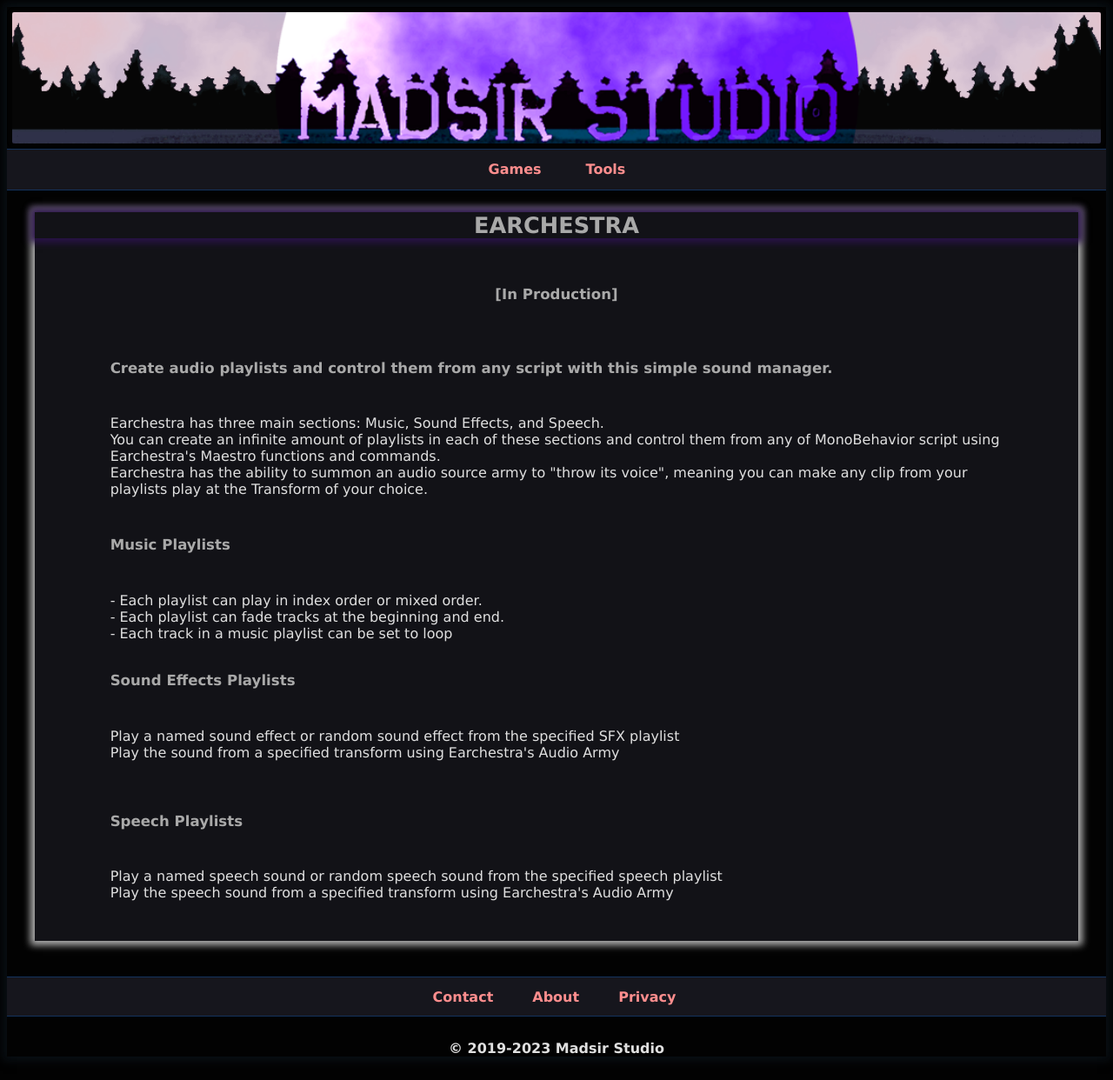
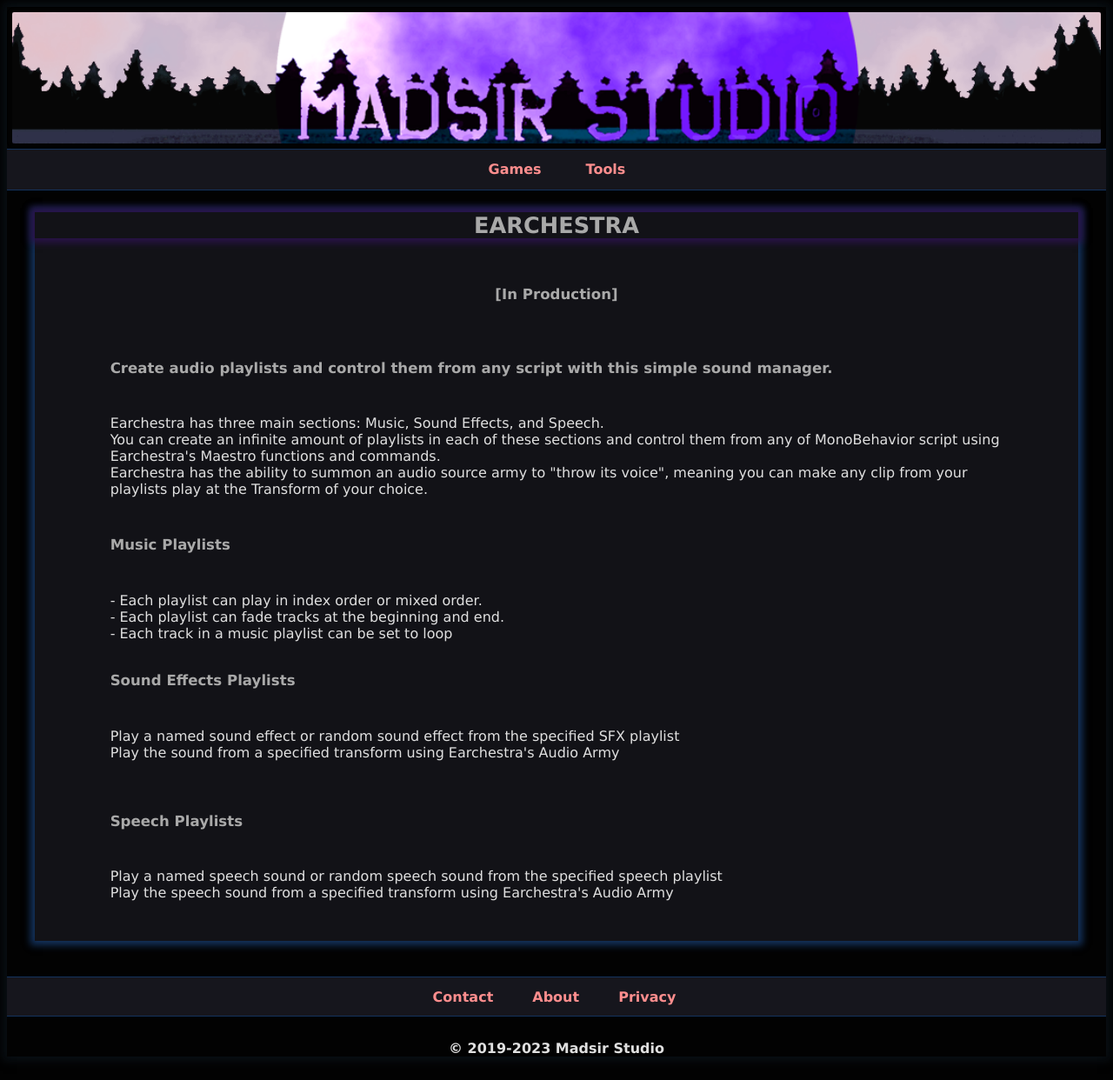
Before and after one commit to Madsir/madsirstudio.github.io, a Jekyll site: the page built from earchestra/index.html, in a window 1280 px wide. Shown: the whole page at 87% size. Built offline with Jekyll 4.4.1, drawn with Linux system fonts in a browser that asks for light colours.

Commit message:
Update index.html

```diff
--- a/earchestra/index.html
+++ b/earchestra/index.html
@@ -12,7 +12,7 @@ description: "Sound Manager and Playlist Maker for Unity Engine"
   margin-right: 2.5%;
   margin-top: 2%;
   margin-bottom: 2%;
-  box-shadow: 0 0 8px 5px #B0B0B0;
+  box-shadow: 0 0 8px 5px #14335e;
   background-color: #121217;
 }
 .centerdiv {
@@ -57,7 +57,7 @@ p {
   margin-right: 20%;
   margin-top: 2%;
   margin-bottom: 2%;
-  box-shadow: 0 0 2px 2px #B0B0B0;
+  box-shadow: 0 0 2px 2px #14335e;
 }
 </style>
 </head>
```
